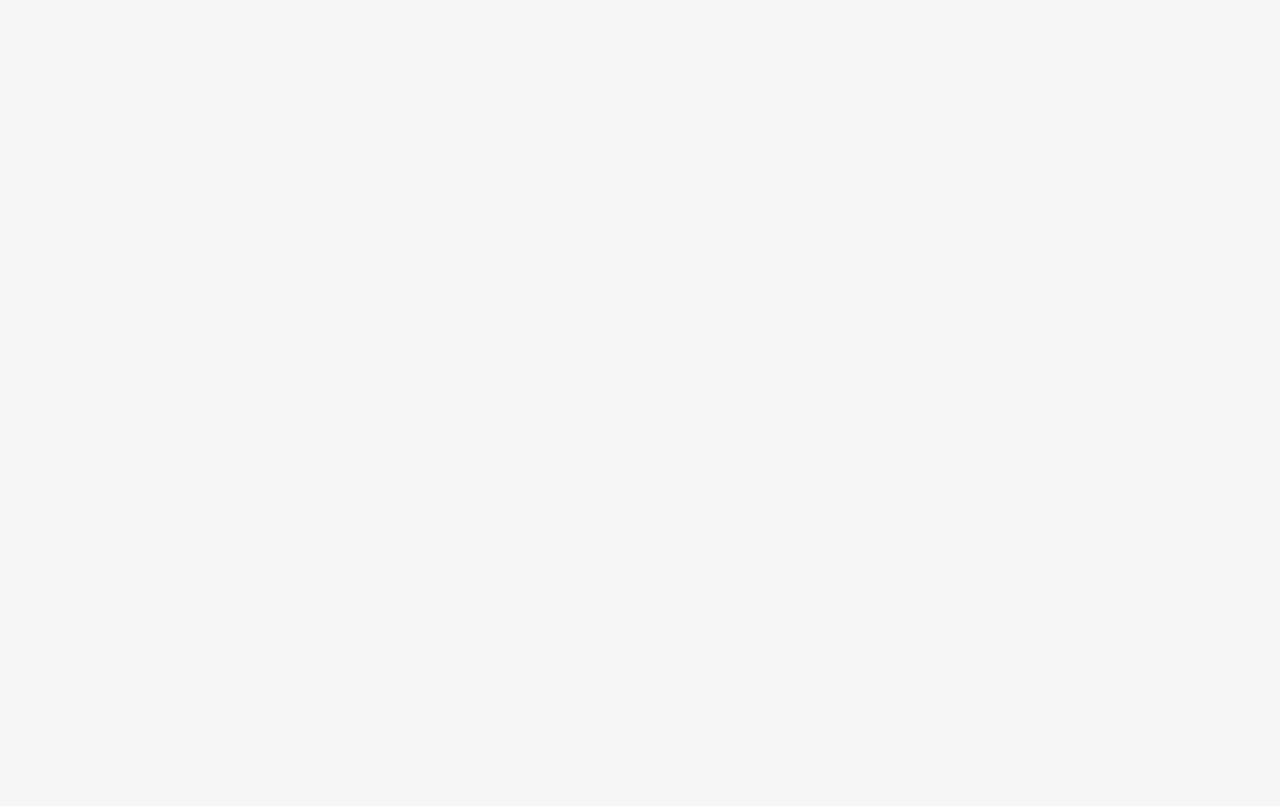
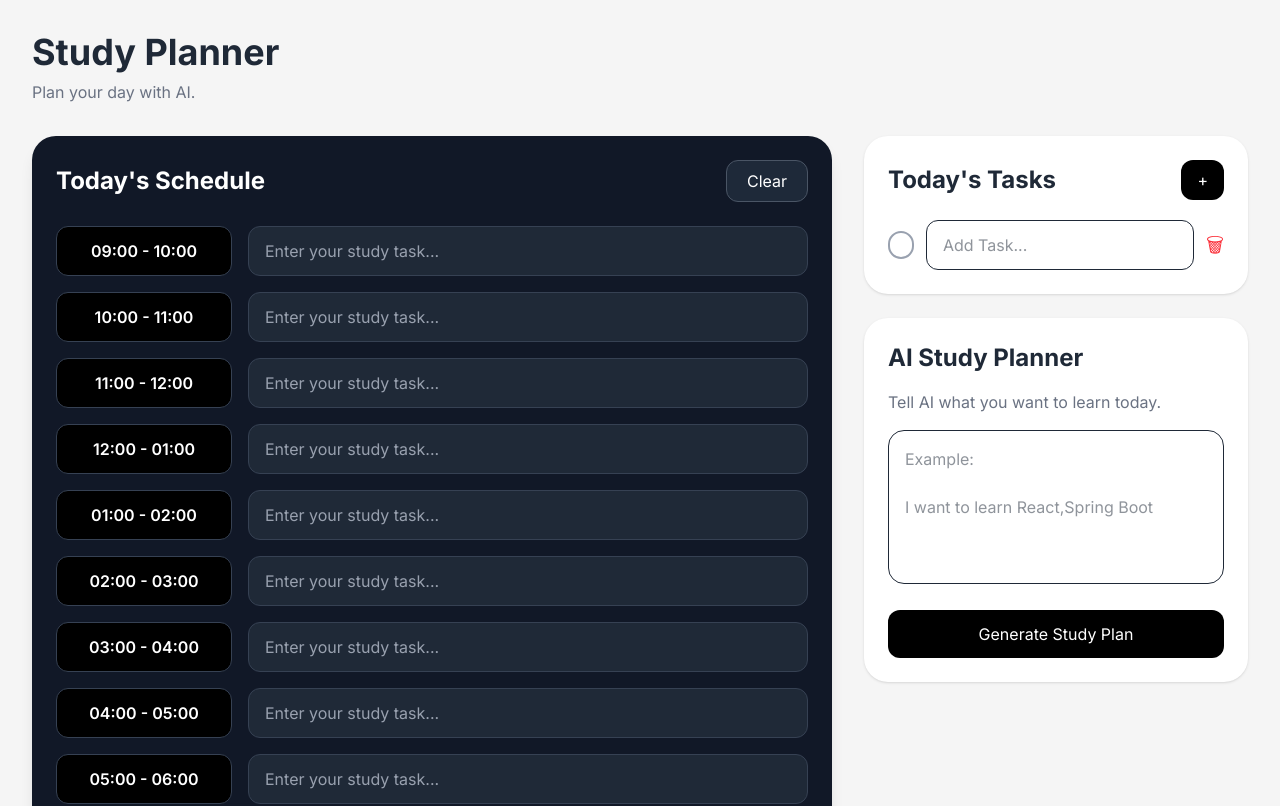
Before and after one commit to srsowmiya/Smart-Interview-Prep, a React (Vite) app in the folder Frontend/: page /study-planner in a window 1280 px wide. Before the commit this address had no page. Shown: the top 806 px of the page. Built offline with nearby package versions, Linux system fonts and the light colour scheme.

Commit message:
added study planner feature

```diff
--- a/Frontend/src/App.jsx
+++ b/Frontend/src/App.jsx
@@ -7,6 +7,7 @@ import InterviewResult from "./components/MockInterview/InterviewResult";
 import Analayser from "./components/ResumAnalyser/Analayser";
 import DSATracker from "./components/DsaTracker/DSATracker";
 import AptitudePractice from "./components/aptituePractice/AptitudePractice";
+import  StudyPlanner from "./components/studyPlanner/StudyPlanner"
 
 function App() {
   return (
@@ -44,6 +45,8 @@ function App() {
   path="/aptitude-practice"
   element={<AptitudePractice />}
 />
+
+<Route path="/study-planner" element={<StudyPlanner/>}/>
     </Routes>
   );
 }
--- /dev/null
+++ b/Frontend/src/components/studyPlanner/StudyPlanner.jsx
@@ -0,0 +1,377 @@
+import { useState } from "react";
+import { generateStudyPlan } from "./studyPlannerApi";
+
+const timeSlots = [
+  "09:00 - 10:00",
+  "10:00 - 11:00",
+  "11:00 - 12:00",
+  "12:00 - 01:00",
+  "01:00 - 02:00",
+  "02:00 - 03:00",
+  "03:00 - 04:00",
+  "04:00 - 05:00",
+  "05:00 - 06:00",
+  "06:00 - 07:00",
+  "07:00 - 08:00",
+  "08:00 - 09:00",
+];
+
+export default function StudyPlanner() {
+
+  const [schedule, setSchedule] = useState(
+    timeSlots.map((time) => ({
+      time,
+      task: "",
+    }))
+  );
+
+  const [todos, setTodos] = useState([
+    {
+      text: "",
+      completed: false,
+    },
+  ]);
+
+  const [goal, setGoal] = useState("");
+
+  const [loading, setLoading] =
+    useState(false);
+
+  const updateTask = (
+    index,
+    value
+  ) => {
+    const updated = [...schedule];
+
+    updated[index].task = value;
+
+    setSchedule(updated);
+  };
+
+  const updateTodo = (
+    index,
+    value
+  ) => {
+    const updated = [...todos];
+
+    updated[index].text = value;
+
+    setTodos(updated);
+  };
+
+  const toggleTodo = (
+    index
+  ) => {
+    const updated = [...todos];
+
+    updated[index].completed =
+      !updated[index].completed;
+
+    setTodos(updated);
+  };
+
+  const deleteTodo = (
+    index
+  ) => {
+    setTodos(
+      todos.filter(
+        (_, i) => i !== index
+      )
+    );
+  };
+
+  const addTodo = () => {
+    setTodos((prev) => [
+      ...prev,
+      {
+        text: "",
+        completed: false,
+      },
+    ]);
+  };
+
+    const generatePlan =
+    async () => {
+
+      if (!goal.trim()) {
+        alert(
+          "Please enter what you want to learn."
+        );
+
+        return;
+      }
+
+      try {
+
+        setLoading(true);
+
+        const result =
+          await generateStudyPlan(
+            goal
+          );
+
+        const updatedSchedule =
+          timeSlots.map(
+            (time, index) => ({
+              time,
+              task:
+                result.schedule?.[
+                  index
+                ]?.task || "",
+            })
+          );
+
+        setSchedule(
+          updatedSchedule
+        );
+
+      } catch (err) {
+
+        console.error(err);
+
+        alert(
+          "Failed to generate study plan."
+        );
+
+      } finally {
+
+        setLoading(false);
+
+      }
+
+    };
+
+  const clearSchedule =
+    () => {
+
+      setSchedule(
+        timeSlots.map(
+          (time) => ({
+            time,
+            task: "",
+          })
+        )
+      );
+
+    };
+
+  return (
+
+    <div className="min-h-screen bg-[#f5f5f5] p-8">
+
+      <div className="max-w-7xl mx-auto">
+
+        {/* Header */}
+
+        <div className="mb-8">
+
+          <h1 className="text-4xl font-bold">
+            Study Planner
+          </h1>
+
+          <p className="text-gray-500 mt-2">
+            Plan your day with AI.
+          </p>
+
+        </div>
+
+        <div className="grid grid-cols-12 gap-8">
+
+          {/* ============================
+                LEFT PANEL
+          ============================ */}
+
+          <div className="col-span-8">
+
+           <div className="bg-[#111827] rounded-3xl shadow-lg p-6 text-white">
+
+              <div className="flex justify-between items-center mb-6">
+
+               <h2 className="text-2xl font-bold">
+   Today's Schedule
+</h2>
+
+                <button
+                  onClick={clearSchedule}
+                 className="px-5 py-2 rounded-xl bg-gray-800 hover:bg-gray-700 border border-gray-600 text-white transition"
+                >
+                  Clear
+                </button>
+
+              </div>
+
+              <div className="space-y-4">
+
+                {schedule.map(
+                  (slot, index) => (
+
+                    <div
+                      key={index}
+                      className="grid grid-cols-12 gap-4 items-center"
+                    >
+
+                      <div className="col-span-3">
+
+                        <div  className="bg-black rounded-xl py-3 text-center font-semibold border border-gray-700 text-white">
+
+                          {slot.time}
+
+                        </div>
+
+                      </div>
+
+                      <div className="col-span-9">
+
+                        <input
+                          type="text"
+                          value={slot.task}
+                          onChange={(e) =>
+                            updateTask(
+                              index,
+                              e.target.value
+                            )
+                          }
+                          placeholder="Enter your study task..."
+                          className="w-full bg-[#1F2937] border border-gray-700 rounded-xl px-4 py-3 outline-none text-white placeholder:text-gray-400 focus:ring-2 focus:ring-white"
+                        />
+
+                      </div>
+
+                    </div>
+
+                  )
+                )}
+
+              </div>
+
+            </div>
+
+          </div>
+
+                 {/* ============================
+                RIGHT PANEL
+          ============================ */}
+
+          <div className="col-span-4 space-y-6">
+
+            {/* Today's Tasks */}
+
+            <div className="bg-white rounded-3xl shadow-sm p-6">
+
+              <div className="flex justify-between items-center mb-5">
+
+                <h2 className="text-2xl font-bold">
+                   Today's Tasks
+                </h2>
+
+                <button
+                  onClick={addTodo}
+                  className="bg-black text-white px-4 py-2 rounded-xl"
+                >
+                  +
+                </button>
+
+              </div>
+
+              <div className="space-y-4">
+
+                {todos.map((todo, index) => (
+
+                  <div
+                    key={index}
+                    className="flex items-center gap-3"
+                  >
+
+                    <button
+                      onClick={() =>
+                        toggleTodo(index)
+                      }
+                      className={`w-7 h-7 rounded-full border-2 flex items-center justify-center transition ${
+                        todo.completed
+                          ? "bg-green-500 border-green-500 text-white"
+                          : "border-gray-400"
+                      }`}
+                    >
+                      {todo.completed ? "✓" : ""}
+                    </button>
+
+                    <input
+                      value={todo.text}
+                      onChange={(e) =>
+                        updateTodo(
+                          index,
+                          e.target.value
+                        )
+                      }
+                      placeholder="Add Task..."
+                      className={`flex-1 border rounded-xl px-4 py-3 outline-none ${
+                        todo.completed
+                          ? "line-through text-gray-400"
+                          : ""
+                      }`}
+                    />
+
+                    <button
+                      onClick={() =>
+                        deleteTodo(index)
+                      }
+                      className="text-red-500 hover:text-red-700 text-xl"
+                    >
+                      🗑
+                    </button>
+
+                  </div>
+
+                ))}
+
+              </div>
+
+            </div>
+
+            {/* AI Study Planner */}
+
+            <div className="bg-white rounded-3xl shadow-sm p-6">
+
+              <h2 className="text-2xl font-bold mb-4">
+                 AI Study Planner
+              </h2>
+
+              <p className="text-gray-500 mb-4">
+                Tell AI what you want to learn today.
+              </p>
+
+              <textarea
+                rows={5}
+                value={goal}
+                onChange={(e) =>
+                  setGoal(e.target.value)
+                }
+                placeholder="Example:
+
+I want to learn React,Spring Boot"
+                className="w-full border rounded-2xl p-4 resize-none outline-none"
+              />
+
+              <button
+                onClick={generatePlan}
+                disabled={loading}
+                className="w-full mt-5 bg-black text-white py-3 rounded-xl hover:bg-gray-800 transition"
+              >
+                {loading
+                  ? "Generating..."
+                  : "Generate Study Plan"}
+              </button>
+
+            </div>
+
+          </div>
+
+        </div>
+
+      </div>
+
+    </div>
+
+  );
+
+}
--- /dev/null
+++ b/Frontend/src/components/studyPlanner/studyPlannerApi.js
@@ -0,0 +1,27 @@
+const BASE_URL =
+  "http://localhost:5000/api/studyplanner";
+
+export const generateStudyPlan =
+  async (goal) => {
+    const response = await fetch(
+      `${BASE_URL}/generate`,
+      {
+        method: "POST",
+        headers: {
+          "Content-Type":
+            "application/json",
+        },
+        body: JSON.stringify({
+          goal,
+        }),
+      }
+    );
+
+    if (!response.ok) {
+      throw new Error(
+        "Failed to generate study plan."
+      );
+    }
+
+    return response.json();
+  };
```
Also changed, not shown: 2 other files (tests, documents, lock files or other folders).
